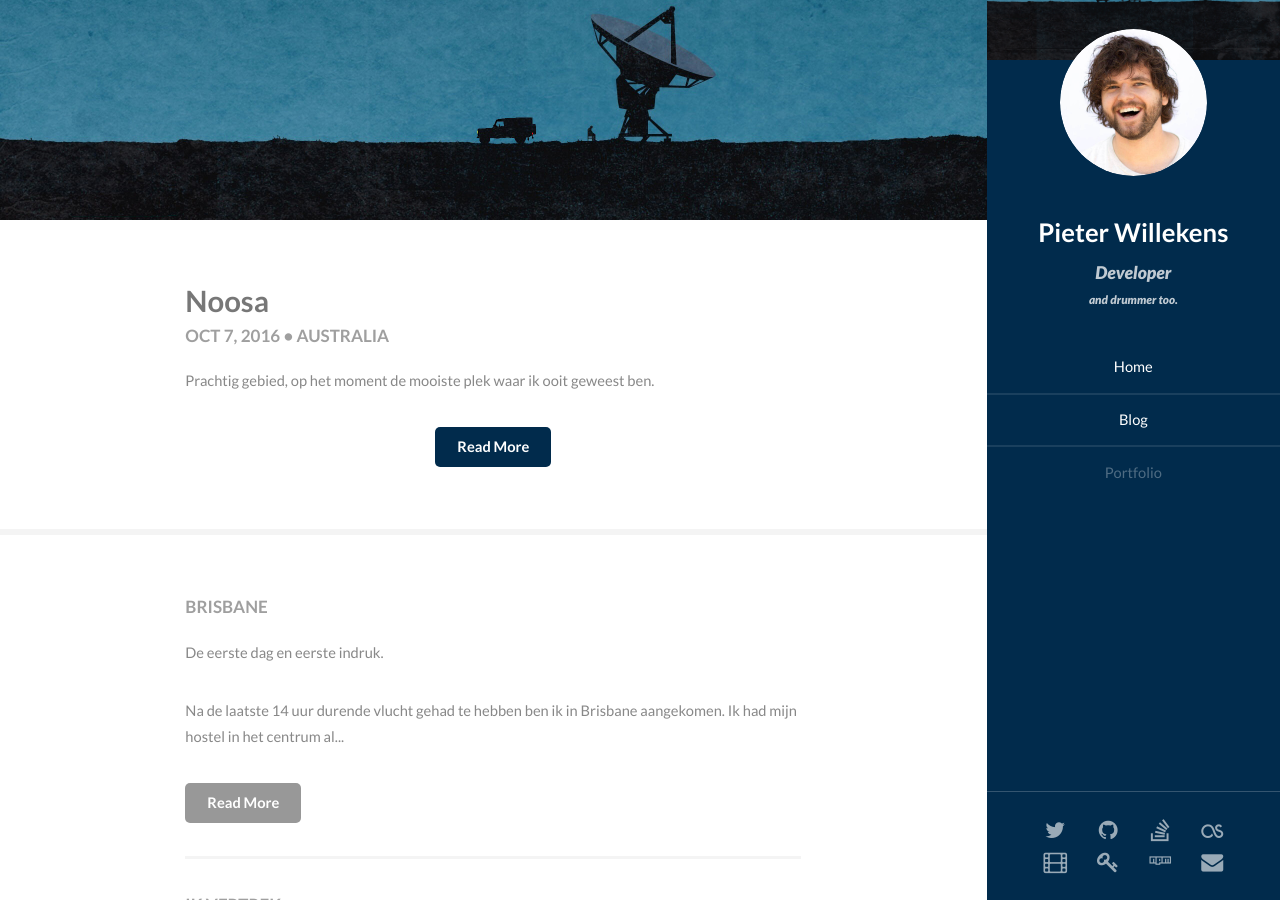
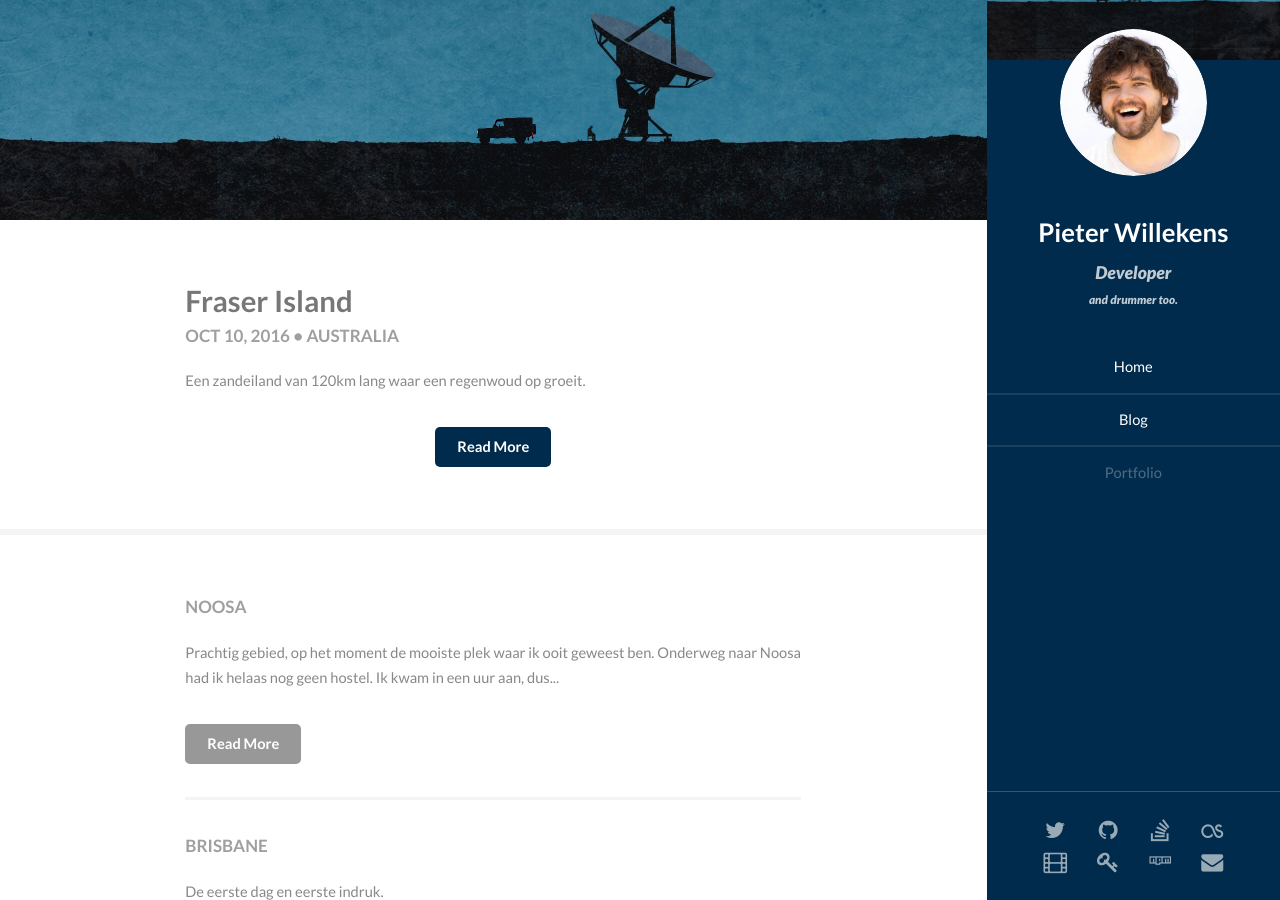
Before and after one commit to pataar/website-archived, a Jekyll site: the page built from blog/index.html, in a window 1280 px wide and 900 px high. Built offline with Jekyll 4.4.1, drawn with Linux system fonts in a browser that asks for light colours; some of the changed lines change nothing that is shown.

Commit message:
Edited by Teddy Hyde (teddyhyde.com) at 10 okt. 2016 10:31:00 p.m.

```diff
--- a/_posts/2016-10-10-fraser-island.md
+++ b/_posts/2016-10-10-fraser-island.md
@@ -4,7 +4,7 @@ title:  "Fraser Island"
 date:   2016-10-10 21:45
 categories: "Australia"
 status: draft
-published: false
+published: true
 ---
 
 Een zandeiland van 120km lang waar een regenwoud op groeit.
@@ -26,3 +26,7 @@ Na tijdje ronddwalen op Fraser kwam ik erachter dat een gast telkens nieuw bier
 's Nachts overbleven we bij een resort. Toch allemaal wel anders als ik hoopte, want blijkbaar had ik iets anders geboekt als ik dacht. Dit was namelijk met een bus i.p.v. een soort Jeep en we sliepen in een resort i.p.v. een tent. Bij andere Tours mocht je ook de wagen besturen, dat mocht hier ook niet. Maar goed het was wel heel gaaf. Na een korte nacht slaap gingen we de volgende dag naar verschillende gave punten. Zo gingen we langs een oud schipwrak en stonden we op een van de hoogste punten van Fraser met een uitzicht over de oceaan. Indian Head genoemd, heel gaaf overzicht van het eiland ook van het zeeleven. Zo zagen we schildpadden en Manta Roggen.
 
 Ik ben kort daarna ook nog met een klein vliegtuigje over het eiland mee gevlogen. Er waren een aantal meren te zien die niet te bereiken waren. Ook een aantal walvissen gespot, super vet!
+
+Na een coole dag op het eiland en een mooie avond beerpong in de bar gingen we mooi naar ons nest voor de volgende dag. Om 7:45 stond Jarred klaar met zijn monsterbus om weer op pad te gaan. Helaas werd onze kamer pas om 7:30 wakker. Dus haastend en onhandig de ochtend te zijn begonnen vlogen we weer door de jungle voor onze laatste paar stops. Dit maal een soort woestijn in het midden van het eiland. Super cool al die klimaten op het eiland, heel uniek. Daarna ook nog een meer bezocht waar ik voor het eerst heb gepaddleboard, best cool. Het ging ook nog eens verrassend goed. Wel het meeste gevallen van de groep, maar dat was te verwachten.
+
+En zoals de avond naderde was dat het eind van het avontuur op Fraser. Echt heel gaaf op meegemaakt te mogen hebben. Mooi met de Ferry terug naar het vaste land met de normale wegen en lekker 12 uurtjes in de bus naar Airlie Beach.
```
